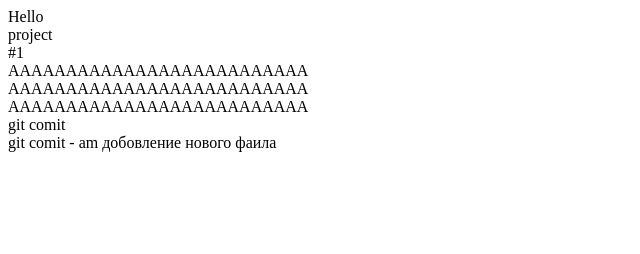
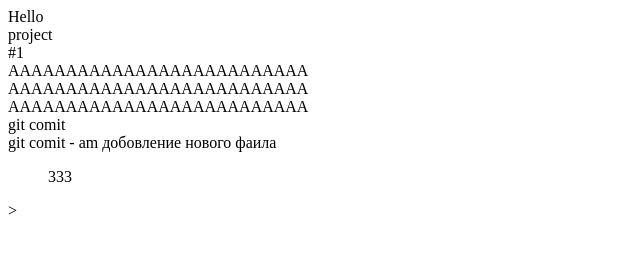
Before and after one commit to KirkHard/React, a plain HTML site: page Index.html in a window 1280 px wide. Shown: the full height of the page, 0-640 px from the left. Drawn offline with Linux system fonts and the light colour scheme.

```diff
--- a/Index.html
+++ b/Index.html
@@ -6,3 +6,4 @@
 <div>AAAAAAAAAAAAAAAAAAAAAAAAAA</div>
 <div>git comit</div>
 <div>git comit - am  добовление нового фаила</div>
+<ul> 333  </ul>>
```
